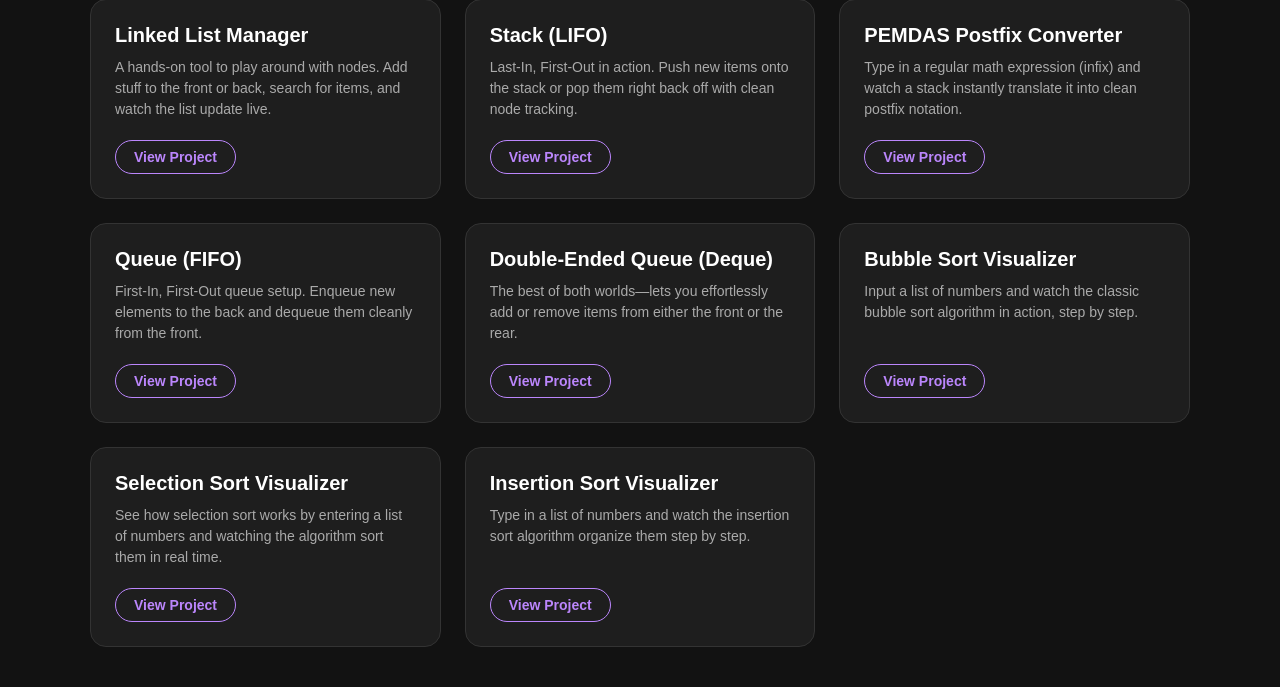
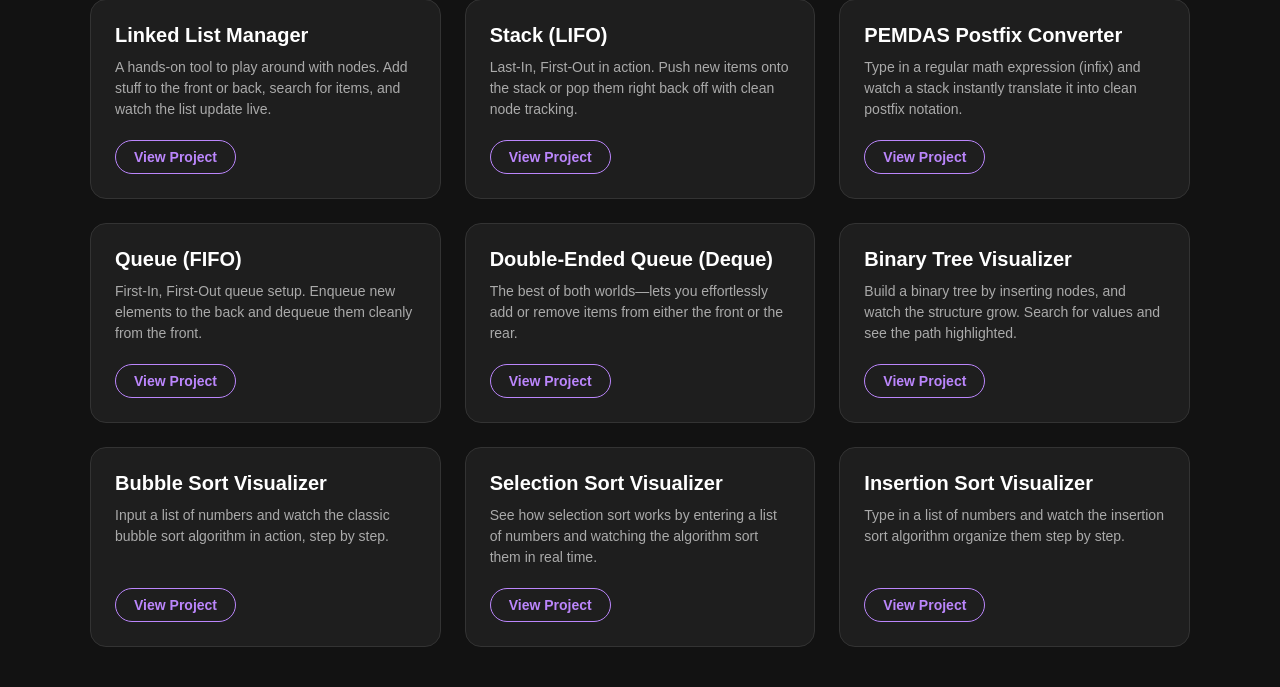
Before and after one commit to iiTzXeno/Lab-4_Python-Flask_DSA, a Flask app: page /works in a window 1280 px wide. Shown: the part 450-1137 px from the top of the page. Run offline with Flask 3, Linux system fonts and the light colour scheme.

Commit message:
Update works html

```diff
--- a/templates/works.html
+++ b/templates/works.html
@@ -227,6 +227,15 @@
                 <a href="/works/deque" class="work-btn">View Project</a>
             </li>
 
+            <!-- Binary Tree -->
+            <li class="work-card">
+                <div class="work-info">
+                    <h3>Binary Tree Visualizer</h3>
+                    <p>Build a binary tree by inserting nodes, and watch the structure grow. Search for values and see the path highlighted.</p>
+                </div>
+                <a href="/works/binarytree" class="work-btn">View Project</a>
+            </li>
+
             <!-- Bubble Sort -->
             <li class="work-card">
                 <div class="work-info">
```
